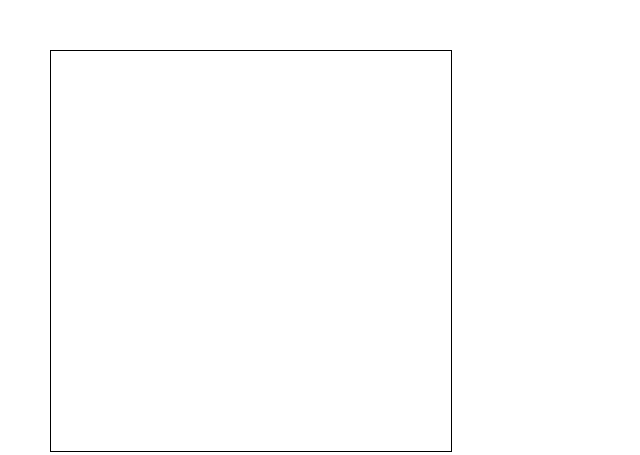
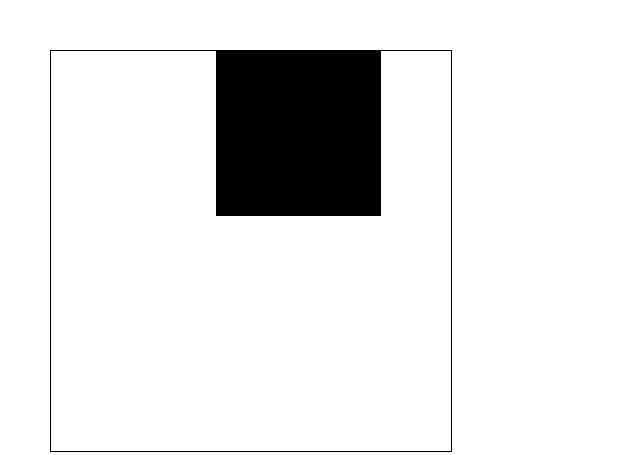
Before and after one commit to JuanDuran85/canvas_ejemplo_basico, a plain HTML site: page index.html in a window 1280 px wide. Shown: the whole page, without its empty margins (0-640 px from the left). Drawn offline with Linux system fonts and the light colour scheme.

Commit message:
arreglos al index.html parte 1

```diff
--- a/index.html
+++ b/index.html
@@ -8,6 +8,6 @@
 </head>
 <body>
 	<canvas id="canvas" width="400" height="400"></canvas>
-	<script src="js/script.css"></script>
+	<script src="js/script.js"></script>
 </body>
 </html>
```
